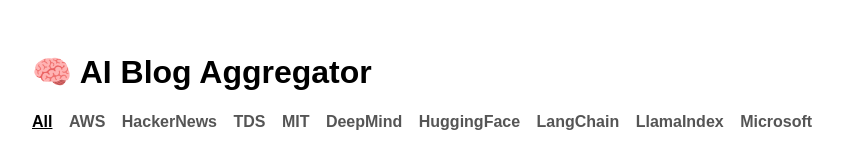
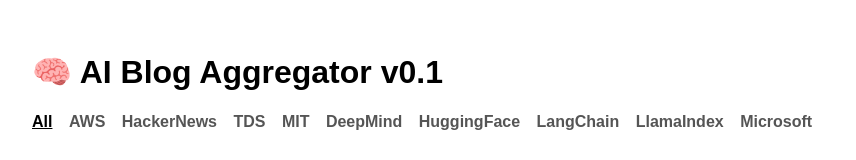
Before and after one commit to AlfredoM617/ai-blog-aggregator, an Astro site: page / in a window 1280 px wide. Shown: the top 160 px of the page, without its empty margins (208-1064 px from the left). Built offline with nearby package versions, Linux system fonts and the light colour scheme; Astro itself is replaced by a stand-in of ours.

Commit message:
Add version number to site title (v0.1)

```diff
--- a/src/pages/index.astro
+++ b/src/pages/index.astro
@@ -59,7 +59,7 @@
     </style>
   </head>
   <body>
-    <h1>🧠 AI Blog Aggregator</h1>
+    <h1>🧠 AI Blog Aggregator v0.1</h1>
 
     <div class="filters">
       <a href="/" class={!activeTag ? 'active' : ''}>All</a>
```
